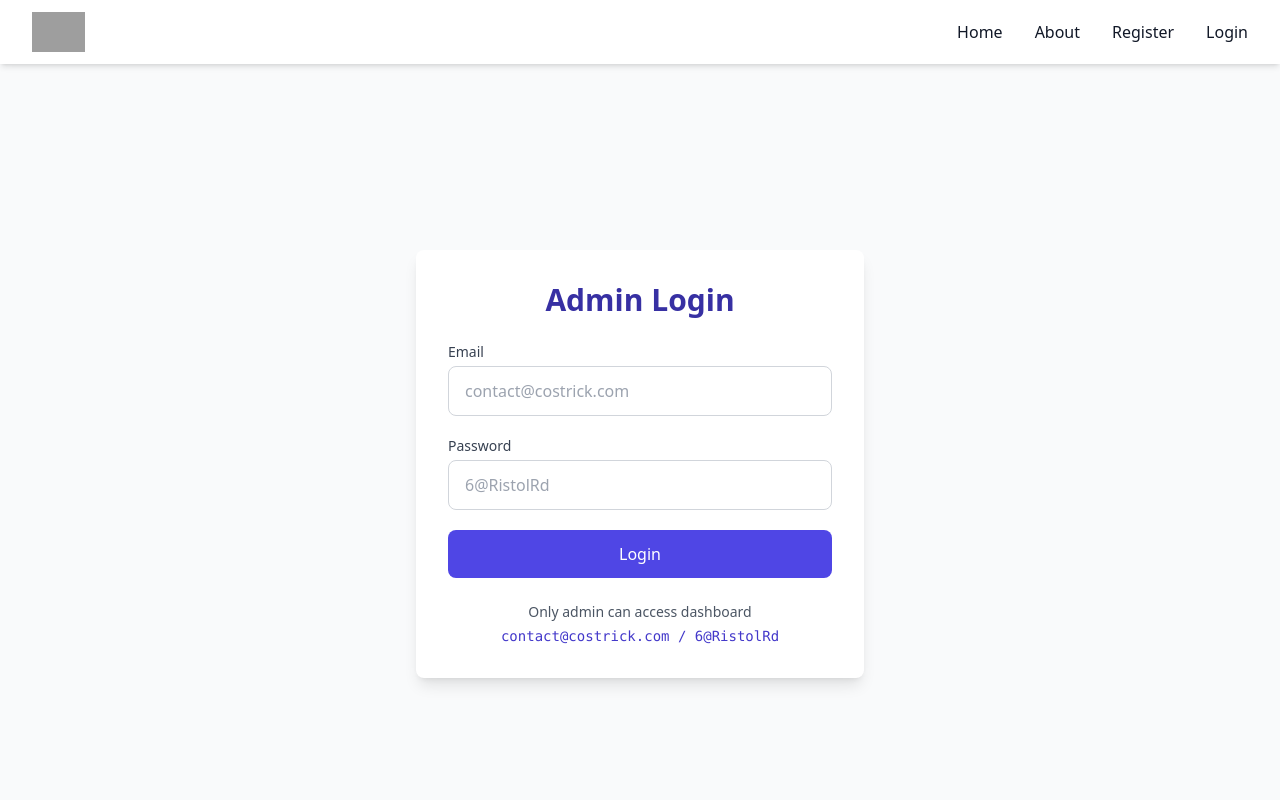
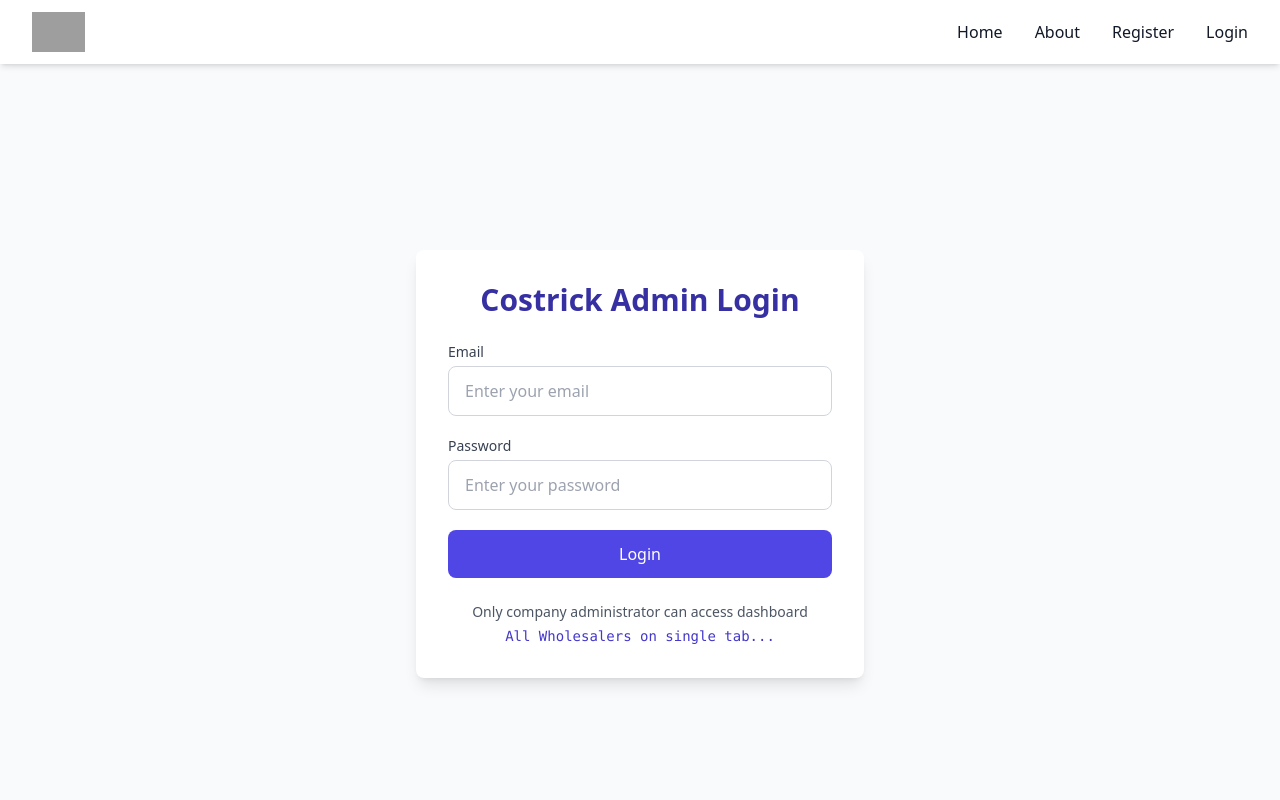
Before and after one commit to costrickteam/costrick, a React (Vite) app in the folder frontend/: page /login in a window 1280 px wide. Shown: the top 800 px of the page. Built offline with nearby package versions, Linux system fonts and the light colour scheme; no server answers; grey boxes are pictures that could not be loaded.

Commit message:
Update Login.jsx

```diff
--- a/frontend/src/pages/Login.jsx
+++ b/frontend/src/pages/Login.jsx
@@ -38,7 +38,7 @@ export default function Login() {
     <div className="min-h-screen bg-gray-50 flex items-center justify-center px-4">
       <div className="max-w-md w-full bg-white rounded-lg shadow-lg p-8">
         <h1 className="text-3xl font-bold text-center text-indigo-800 mb-6">
-          Admin Login
+          Costrick Admin Login
         </h1>
 
         <form onSubmit={handleSubmit} className="space-y-5">
@@ -48,7 +48,7 @@ export default function Login() {
             </label>
             <input
               type="email"
-              placeholder="contact@costrick.com"
+              placeholder="Enter your email"
               value={creds.email}
               onChange={(e) =>
                 setCreds((p) => ({ ...p, email: e.target.value }))
@@ -65,7 +65,7 @@ export default function Login() {
             </label>
             <input
               type="password"
-              placeholder="6@RistolRd"
+              placeholder="Enter your password"
               value={creds.password}
               onChange={(e) =>
                 setCreds((p) => ({ ...p, password: e.target.value }))
@@ -90,9 +90,9 @@ export default function Login() {
         </form>
 
         <div className="mt-6 text-center text-sm text-gray-600">
-          <p>Only admin can access dashboard</p>
+          <p>Only company administrator can access dashboard</p>
           <p className="mt-1 font-mono text-indigo-700">
-            contact@costrick.com / 6@RistolRd
+            All Wholesalers on single tab...
           </p>
         </div>
       </div>
```
